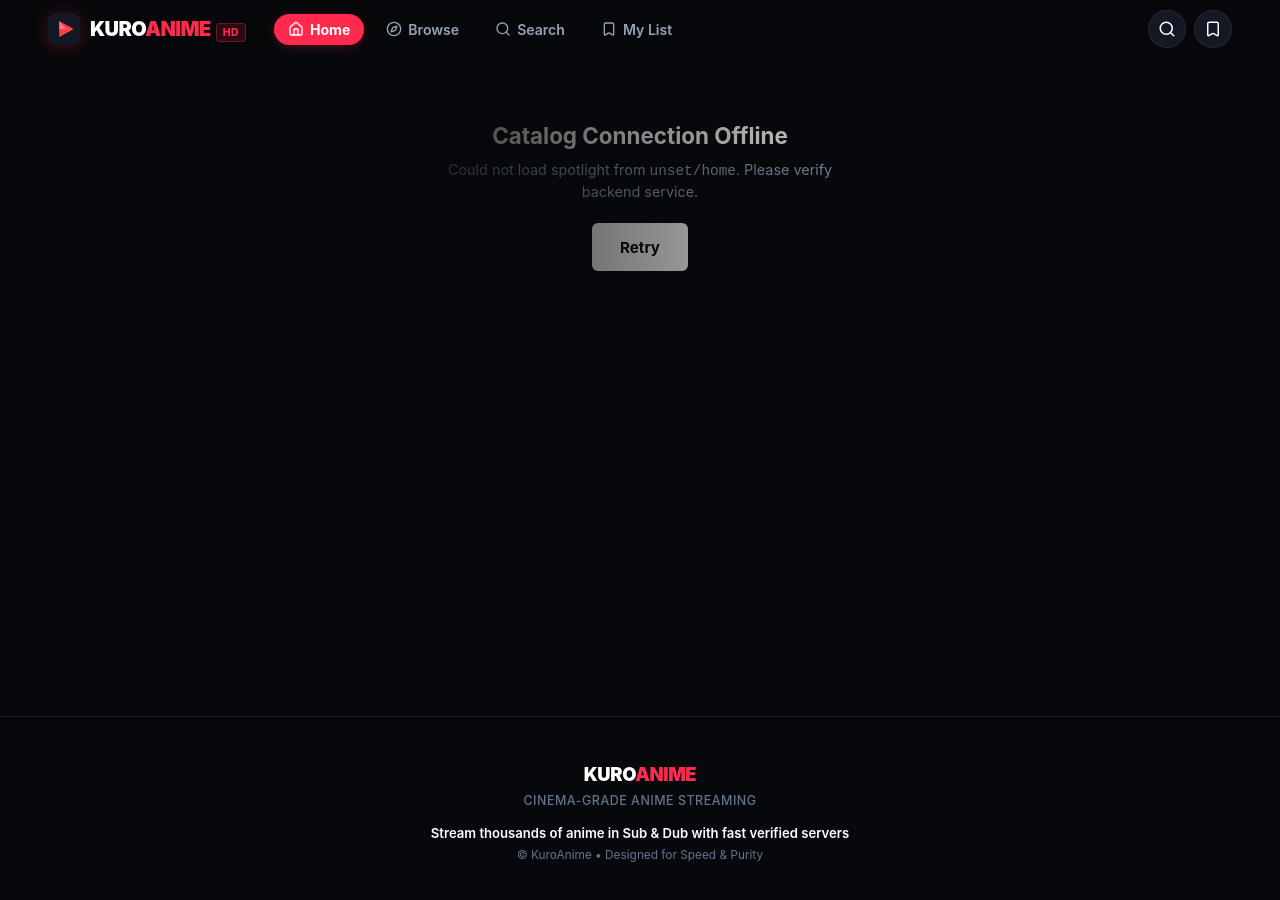
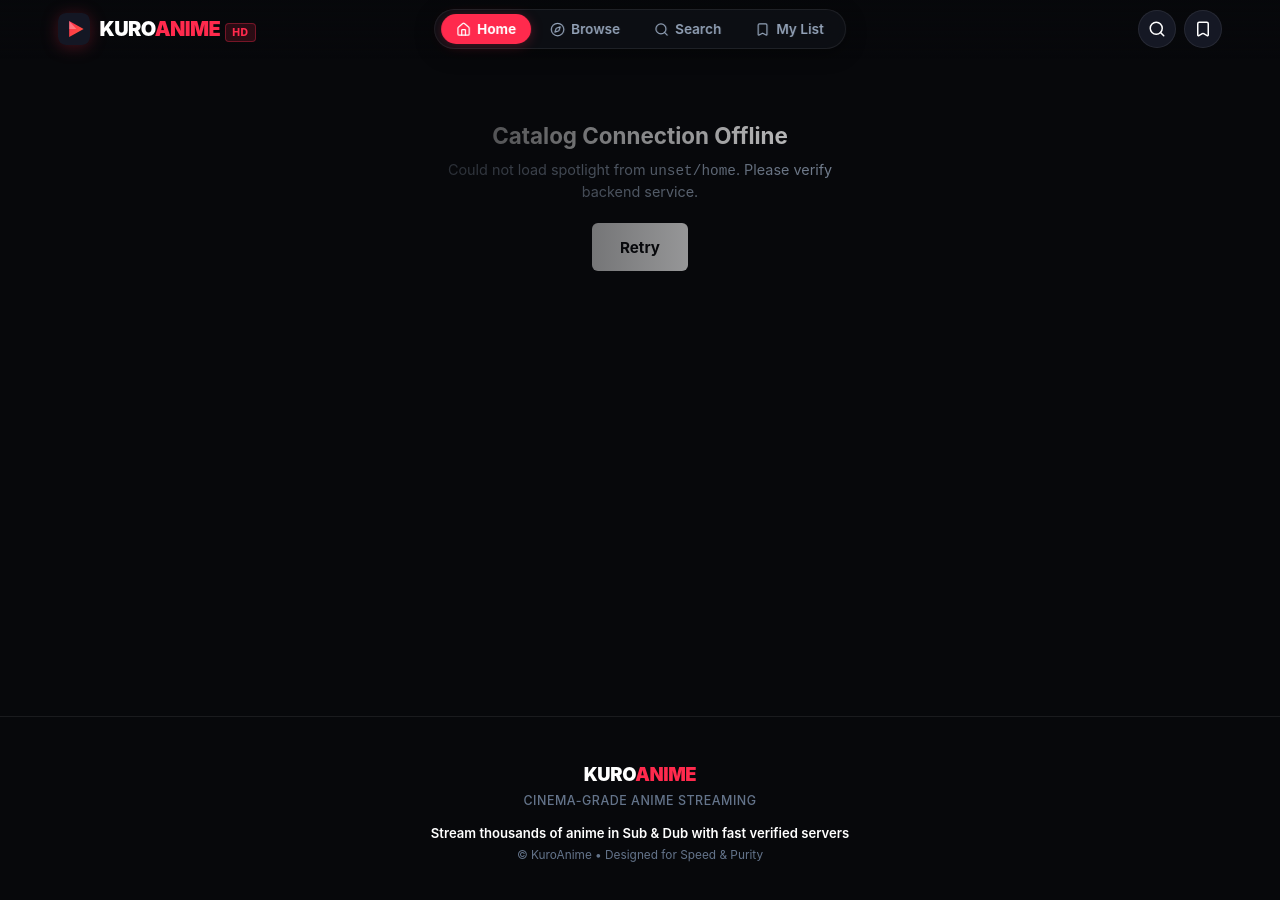
Before and after one commit to Munib115/HIANIME, a website built with Vite: page anime_app/web/index.html in a window 1280 px wide. Built offline with nearby package versions, Linux system fonts and the light colour scheme; no server answers; some icons are missing; files whose address does not match are found by name; a web font is replaced by a local one.

Commit message:
feat(ui): center desktop navigation menu as frosted pill navbar

```diff
--- a/anime_app/web/index.html
+++ b/anime_app/web/index.html
@@ -23,7 +23,6 @@
       <!-- Universal Header Bar -->
       <header class="app-header" id="app-header">
         <div class="header-container">
-          <div class="header-left">
           <div class="brand-logo" id="btn-brand-home">
             <svg class="brand-mark" viewBox="0 0 40 40" width="32" height="32" aria-hidden="true">
               <defs>
@@ -42,14 +41,13 @@
             </div>
           </div>
 
-            <!-- Desktop Navigation Menu (Visible on Desktop / Tablets) -->
+          <!-- Desktop Navigation Menu (Centered on Desktop / Tablets) -->
           <nav class="desktop-nav-menu" id="desktop-nav-menu">
             <button class="nav-btn active" data-tab="home"><i data-lucide="home"></i> Home</button>
             <button class="nav-btn" data-tab="browse"><i data-lucide="compass"></i> Browse</button>
             <button class="nav-btn" data-tab="search"><i data-lucide="search"></i> Search</button>
             <button class="nav-btn" data-tab="watchlist"><i data-lucide="bookmark"></i> My List</button>
           </nav>
-          </div>
 
           <div class="header-actions">
             <button class="header-icon-btn" id="header-search-btn" aria-label="Search anime">
--- a/anime_app/web/src/style.css
+++ b/anime_app/web/src/style.css
@@ -114,20 +114,15 @@
 }
 
 .header-container {
+  position: relative;
   display: flex;
   align-items: center;
   justify-content: space-between;
   height: var(--nav-height);
-  padding: 0 clamp(16px, 4vw, 48px);
+  padding: 0 clamp(16px, 4.5vw, 64px);
   max-width: 1600px;
   margin: 0 auto;
-}
-
-
-.header-left {
-  display: flex;
-  align-items: center;
-  gap: 28px;
+  width: 100%;
 }
 
 .brand-logo {
@@ -135,6 +130,7 @@
   align-items: center;
   gap: 10px;
   cursor: pointer;
+  z-index: 2;
 }
 
 .brand-mark {
@@ -172,16 +168,28 @@
   text-transform: uppercase;
 }
 
-/* Desktop Navigation Menu (Visible only on Desktop/Tablet > 768px) */
+/* Desktop Navigation Menu (Dead Center Floating Pill on Desktop/Tablet > 768px) */
 .desktop-nav-menu {
   display: none;
 }
 
 @media (min-width: 769px) {
   .desktop-nav-menu {
+    position: absolute;
+    left: 50%;
+    top: 50%;
+    transform: translate(-50%, -50%);
     display: flex;
     align-items: center;
-    gap: 8px;
+    gap: 4px;
+    background: rgba(14, 16, 23, 0.82);
+    border: 1px solid rgba(255, 255, 255, 0.08);
+    padding: 4px 6px;
+    border-radius: var(--radius-full);
+    backdrop-filter: blur(16px);
+    -webkit-backdrop-filter: blur(16px);
+    box-shadow: 0 4px 20px rgba(0, 0, 0, 0.4);
+    z-index: 10;
   }
 
   .nav-btn {
@@ -192,29 +200,30 @@
     border: none;
     color: var(--text-secondary);
     font-family: var(--font-family);
-    font-size: 0.88rem;
+    font-size: 0.85rem;
     font-weight: 600;
-    padding: 7px 14px;
+    padding: 7px 15px;
     border-radius: var(--radius-full);
     cursor: pointer;
-    transition: all 0.15s ease;
+    transition: all 0.18s cubic-bezier(0.16, 1, 0.3, 1);
+    white-space: nowrap;
   }
 
   .nav-btn svg {
-    width: 16px;
-    height: 16px;
+    width: 15px;
+    height: 15px;
   }
 
   .nav-btn:hover {
     color: var(--text-primary);
-    background: var(--bg-surface-elevated);
+    background: rgba(255, 255, 255, 0.08);
   }
 
   .nav-btn.active {
     color: #FFFFFF;
     background: var(--accent);
     font-weight: 700;
-    box-shadow: 0 2px 10px var(--accent-glow);
+    box-shadow: 0 2px 12px var(--accent-glow);
   }
 }
 
```
Also changed, not shown: 2 other files. Lines whose indentation alone changed are shown as unchanged.
